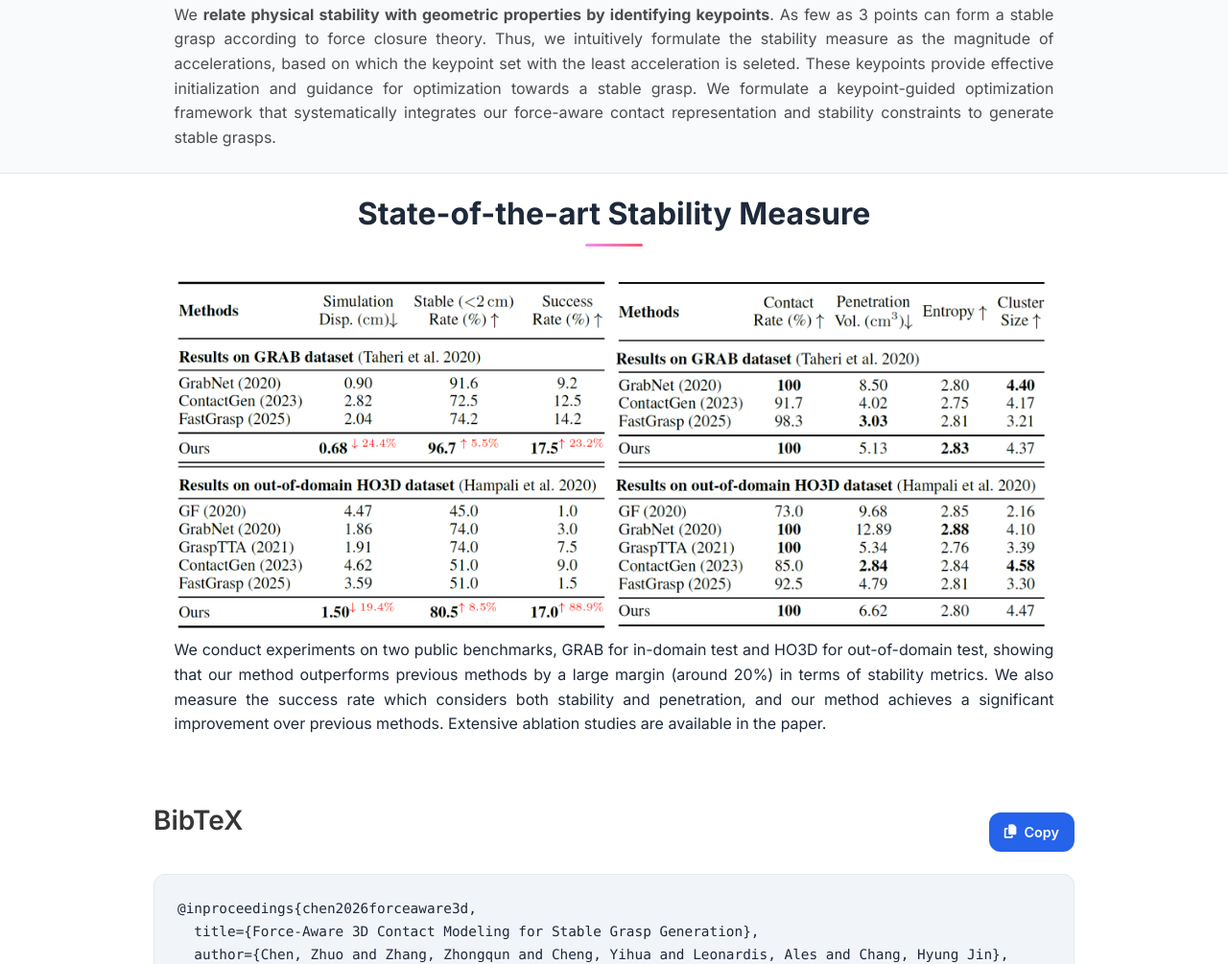
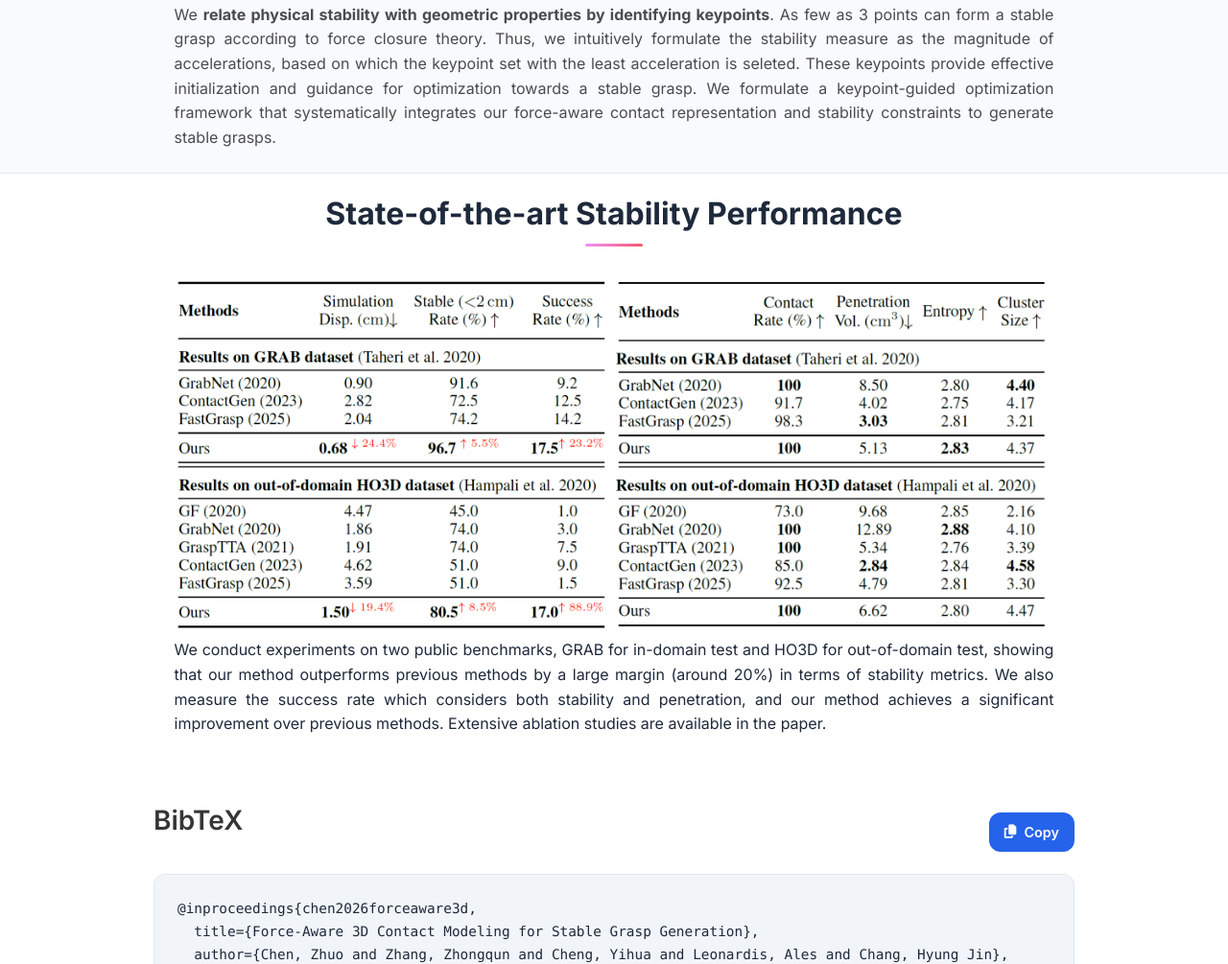
Before and after one commit to chzh9311/force-aware-grasp-project, a plain HTML site: page index.html in a window 1280 px wide. Shown: the part 3626-4631 px from the top of the page at 96% size. Drawn offline with nearby package versions, Linux system fonts and the light colour scheme; some icons are missing.

Commit message:
Update description.

```diff
--- a/index.html
+++ b/index.html
@@ -440,7 +440,7 @@
 <section class="hero is-small">
   <div class="hero-body">
     <div class="container">
-      <h2 class="title is-3" style="text-align:center">State-of-the-art Stability Measure</h2>
+      <h2 class="title is-3" style="text-align:center">State-of-the-art Stability Performance</h2>
       <div class="columns is-centered has-text-centered">
         <div class="column is-four-fifths">
         <img src="static/images/quantitative_result.png" alt="Result" loading="lazy"/>
```
